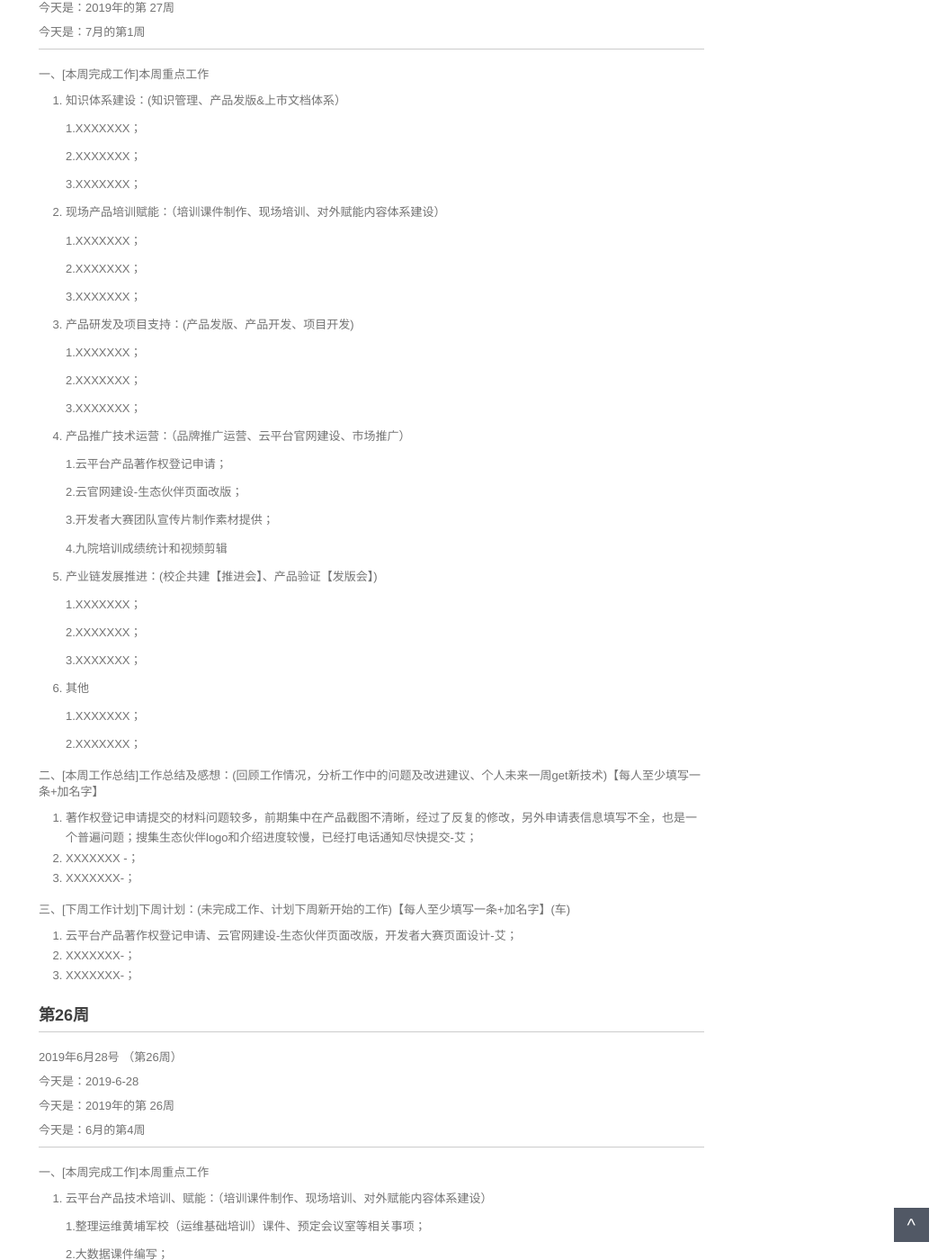
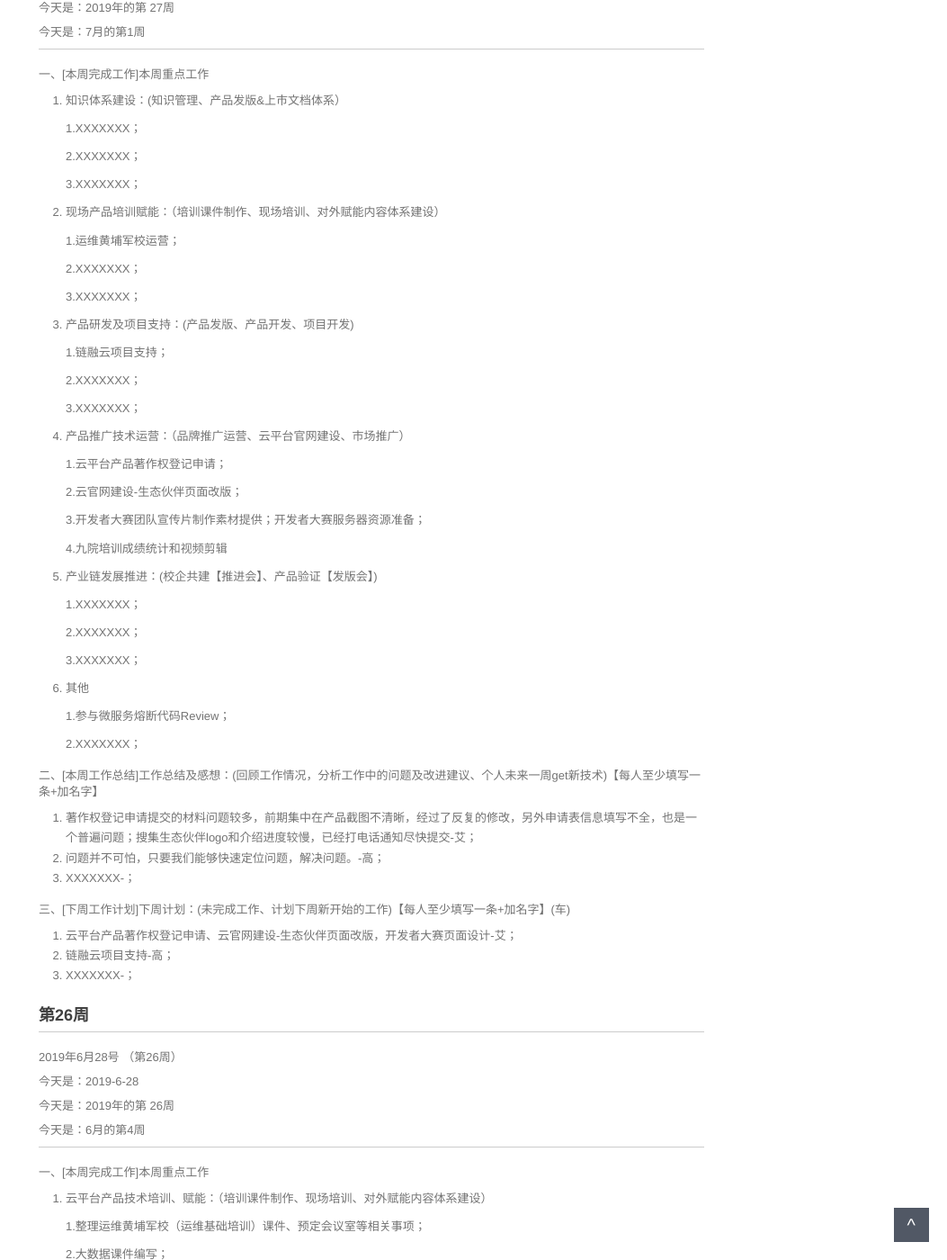
Before and after one commit to walllFlower/blog, a Jekyll site: the page built from _posts/2018-07-17-day_report_cxz.md, in a window 1280 px wide and 1400 px high, scrolled down 435 px. Shown: the whole window at 90% size, without its empty margins (227-1280 px from the left). Built offline with Jekyll 4.4.1, drawn with Linux system fonts in a browser that asks for light colours; comment, search, counter and statistics services are not loaded.

Commit message:
Update 2018-07-17-day_report_cxz.md

```diff
--- a/_posts/2018-07-17-day_report_cxz.md
+++ b/_posts/2018-07-17-day_report_cxz.md
@@ -33,7 +33,7 @@ categories: 技术运营工作周报
 
 2. 现场产品培训赋能：（培训课件制作、现场培训、对外赋能内容体系建设）
 
-    1.XXXXXXX；
+    1.运维黄埔军校运营；
 
     2.XXXXXXX；
 
@@ -41,7 +41,7 @@ categories: 技术运营工作周报
 
 3. 产品研发及项目支持：(产品发版、产品开发、项目开发)
 
-    1.XXXXXXX；
+    1.链融云项目支持；
 
     2.XXXXXXX；
 
@@ -53,7 +53,7 @@ categories: 技术运营工作周报
 
     2.云官网建设-生态伙伴页面改版；
 
-    3.开发者大赛团队宣传片制作素材提供；
+    3.开发者大赛团队宣传片制作素材提供；开发者大赛服务器资源准备；
 
     4.九院培训成绩统计和视频剪辑
 
@@ -67,20 +67,20 @@ categories: 技术运营工作周报
 
 6. 其他
 
-    1.XXXXXXX；
+    1.参与微服务熔断代码Review；
 
     2.XXXXXXX；
 
 二、[本周工作总结]工作总结及感想：(回顾工作情况，分析工作中的问题及改进建议、个人未来一周get新技术)【每人至少填写一条+加名字】
 
 1. 著作权登记申请提交的材料问题较多，前期集中在产品截图不清晰，经过了反复的修改，另外申请表信息填写不全，也是一个普遍问题；搜集生态伙伴logo和介绍进度较慢，已经打电话通知尽快提交-艾；
-2. XXXXXXX -；
+2. 问题并不可怕，只要我们能够快速定位问题，解决问题。-高；
 3. XXXXXXX-；
 
 三、[下周工作计划]下周计划：(未完成工作、计划下周新开始的工作)【每人至少填写一条+加名字】(车)
 
 1. 云平台产品著作权登记申请、云官网建设-生态伙伴页面改版，开发者大赛页面设计-艾；
-2. XXXXXXX-；
+2. 链融云项目支持-高；
 3. XXXXXXX-；
 
 
```
